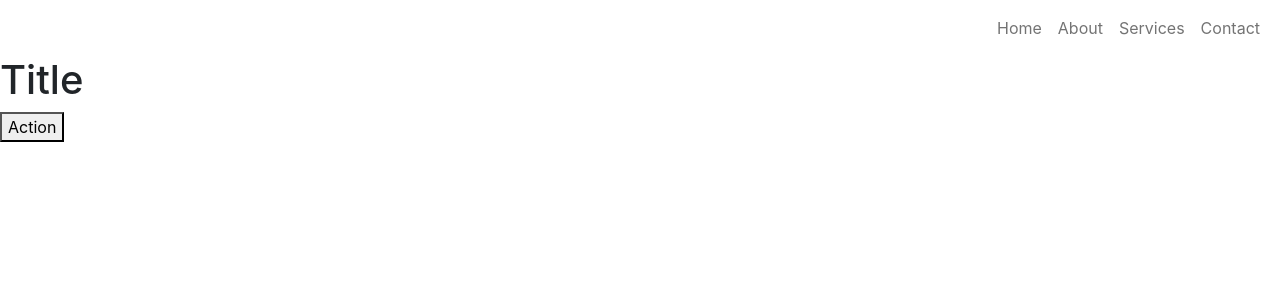
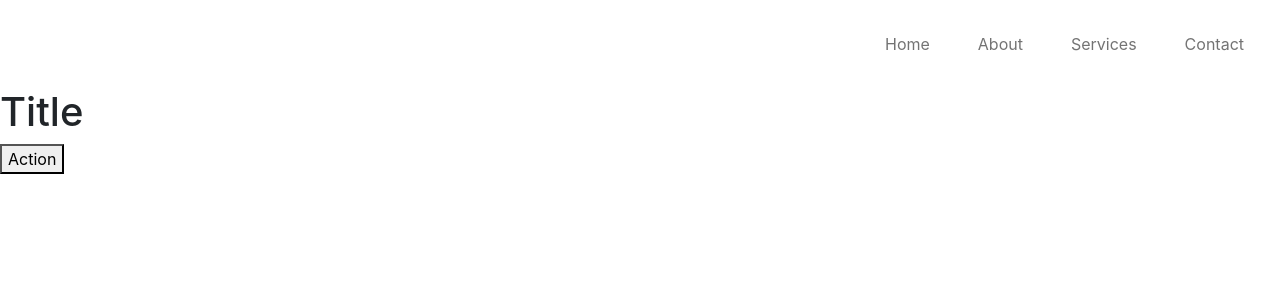
Before and after one commit to Nimoscmp/web-design-template, a React (Create React App) app: page / in a window 1280 px wide. Shown: the top 300 px of the page. Built offline with nearby package versions, Linux system fonts and the light colour scheme.

Commit message:
Change margin in header list item

```diff
--- a/src/components/header/Header.jsx
+++ b/src/components/header/Header.jsx
@@ -5,7 +5,7 @@ const Header = () => {
 
     return (
     <>
-        <header className="w-100 d-flex justify-content-end">
+        <header className="w-100 d-flex justify-content-end header">
             <nav className="navbar navbar-expand-lg navbar-light">
                 <div className="container-fluid">
                     {/* <a className="navbar-brand" href="#a">Navbar</a> */}
--- a/src/styles/header.css
+++ b/src/styles/header.css
@@ -1,6 +1,14 @@
 /*:::::::::::::::::::::::::
 ::::::    HEADER     ::::::
 :::::::::::::::::::::::::::*/
+
+.header {
+    height: 5.5rem;
+}
+
+.nav-item {
+    margin: 0.5rem 1rem;
+}
 
 .nav-link {
     transform: translateY(0);
```
